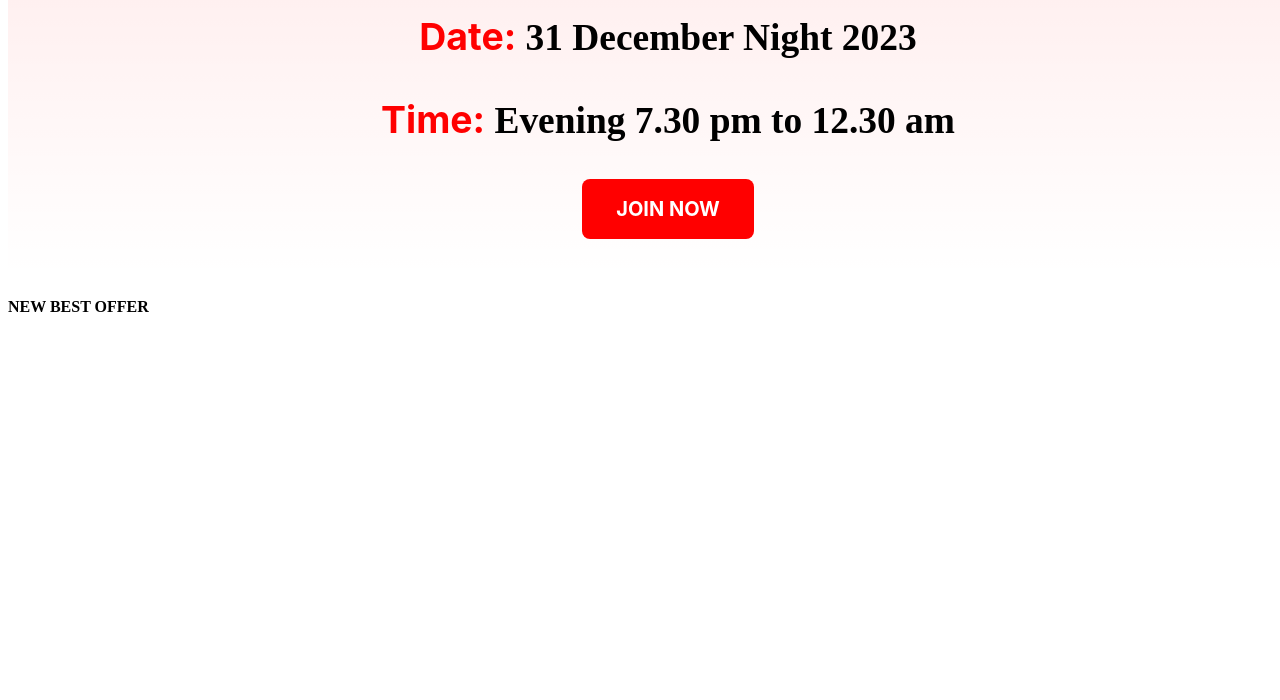
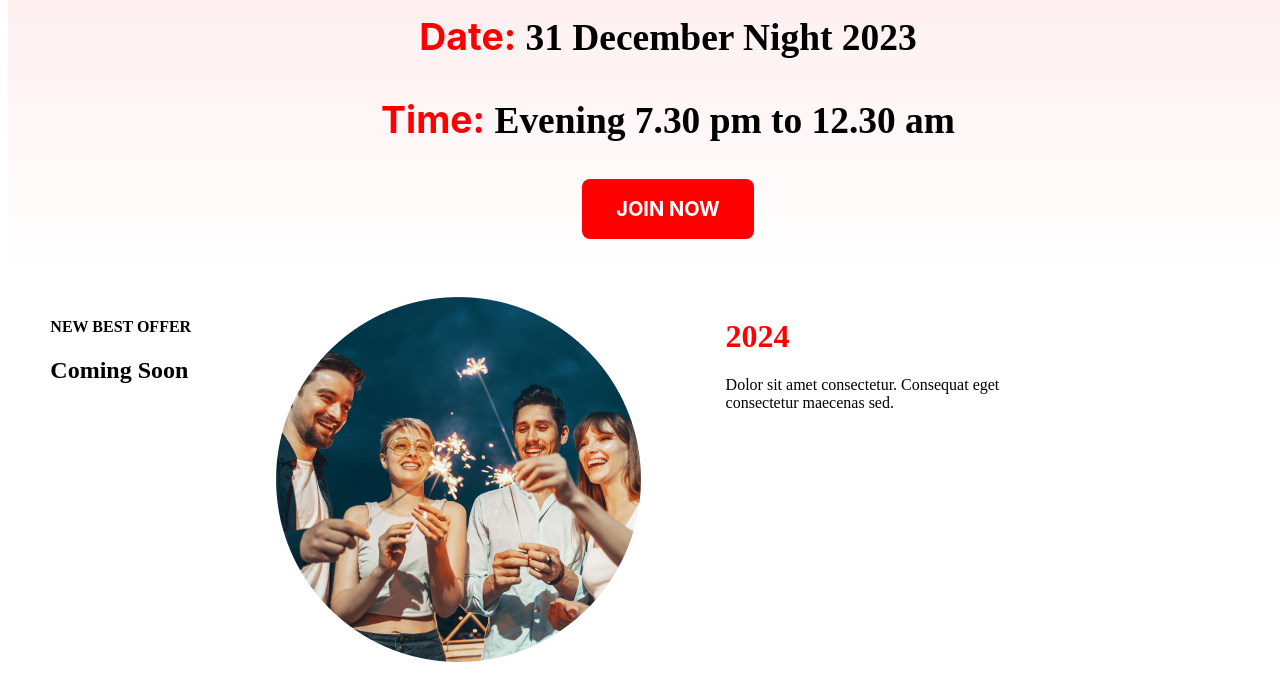
Before and after one commit to ahmed-tuhin/my-first-assignment, a plain HTML site: page index.html in a window 1280 px wide. Shown: the part 2543-3243 px from the top of the page. Before the commit the page ends 2880 px from the top, so only its background shows below. Drawn offline with Linux system fonts and the light colour scheme.

Commit message:
added a part of main section

```diff
--- a/index.html
+++ b/index.html
@@ -61,26 +61,32 @@
 
 
 
-
-<div>
-    <h4>NEW BEST OFFER</h4>
-</div>
+<div class="new-offer">
 
 
+<div class="welcome">
 
-<div></div>
+   <div class="padding"> <h4><span class="span">NEW BEST OFFER</span></h4>
+    <h2>Coming Soon</h2></div>
+</div>
+<div>
+    <img src="resources/Ellipse 1.png" alt="">
+</div>
+<div>
+    <h1><span class="span-color">2024</span></h1>
+    <p class="class-description">Dolor sit amet consectetur. Consequat eget consectetur maecenas sed.</p>
+    <img class="picture" src="resources/Group 96.png" alt="">
+</div>
 
 
 
 
 
 
+</div>
 
 
-<div></div>
-
-
-
+<div class="holiday-offer">
 
 
 
--- a/styles/styles.css
+++ b/styles/styles.css
@@ -157,7 +157,7 @@ margin-top: 120px;
   text-align: center;
   font-family: Inter;
   font-size: 20px;
-  font-style: normal;
+
   font-weight: 700;
   line-height: normal;
   text-transform: uppercase;
@@ -166,3 +166,24 @@ margin-top: 120px;
   padding: 16px 32px;
 border-color: transparent;
 }
+.new-offer{
+  width: 1600px;
+  height: 7335px;
+
+margin-top: 20px;
+display: flex;
+justify-content: space-around;
+}
+.class-description{
+  width: 276px;
+  padding-right: 300px;
+}
+.span-color{
+
+  color:#FF0000;
+}
+.picture{
+
+  margin-top: 120px;
+  padding-left: 700px;
+}
```
